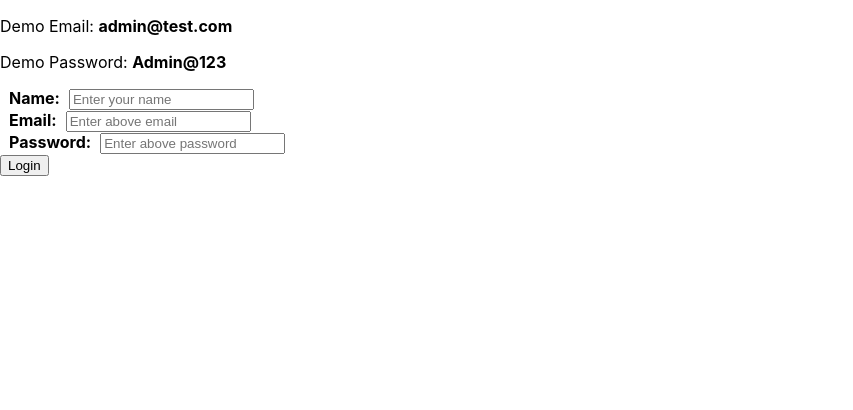
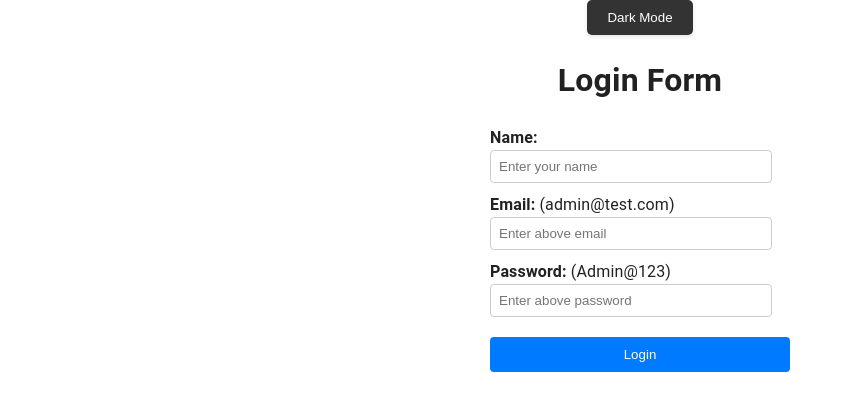
Before and after one commit to nikunjp-tatva/react-training, a React (Create React App) app: page /stores/global in a window 1280 px wide. Shown: the top 410 px of the page, without its empty margins (0-853 px from the left). Built offline with nearby package versions, Linux system fonts and the light colour scheme.

Commit message:
implement css using various methods

```diff
--- a/package.json
+++ b/package.json
@@ -3,6 +3,9 @@
   "version": "0.1.0",
   "private": true,
   "dependencies": {
+    "@emotion/react": "^11.11.1",
+    "@emotion/styled": "^11.11.0",
+    "@mui/material": "^5.15.0",
     "@reduxjs/toolkit": "^2.0.1",
     "axios": "^1.6.2",
     "formik": "^2.4.5",
@@ -11,6 +14,7 @@
     "react-redux": "^9.0.2",
     "react-router-dom": "^6.20.0",
     "react-scripts": "5.0.1",
+    "styled-components": "^6.1.1",
     "web-vitals": "^2.1.4",
     "yup": "^1.3.2"
   },
--- a/src/App.js
+++ b/src/App.js
@@ -1,21 +1,19 @@
-import { useMemo, useState } from "react";
+import React from "react";
 
-import { GlobalContext } from "./components/contexts/GlobalContext";
+import { GlobalProvider } from "./components/contexts/GlobalContext";
 import { Provider } from "react-redux";
 import { store } from "./redux/store/store";
 import Login from "./pages/Login";
 import { AuthProvider } from "./components/contexts/AuthContext";
 
 function App() {
-  const [theme, setTheme] = useState("dark");
-  const globalContext = useMemo(() => ({ theme, setTheme }), [theme]);
   return (
     <AuthProvider>
-    <Provider store={store}>
-      <GlobalContext.Provider value={globalContext}>
-       < Login />
-      </GlobalContext.Provider>
-    </Provider>
+      <Provider store={store}>
+        <GlobalProvider>
+          <Login />
+        </GlobalProvider>
+      </Provider>
     </AuthProvider>
   );
 }
--- /dev/null
+++ b/src/components/contexts/GlobalContext.css
@@ -0,0 +1,21 @@
+.theme-toggle-button-container {
+  display: flex;
+  justify-content: center;
+  align-items: center;
+}
+
+.theme-toggle-button {
+  padding: 10px 20px;
+  border: none;
+  border-radius: 5px;
+  cursor: pointer;
+  background-color: #333;
+  color: #fff;
+  box-shadow: 0 2px 4px rgba(0, 0, 0, 0.1);
+}
+
+/* CSS for the toggle button in dark mode */
+.theme-toggle-button.dark-mode {
+  background-color: #fff;
+  color: #333;
+}
--- a/src/components/contexts/GlobalContext.js
+++ b/src/components/contexts/GlobalContext.js
@@ -1,3 +1,45 @@
-import { createContext } from "react";
+import React, { createContext, useState, useContext, useMemo } from "react";
+import { createTheme, ThemeProvider, CssBaseline } from "@mui/material";
+import "./GlobalContext.css";
 
-export const GlobalContext = createContext("");
+const lightTheme = createTheme({
+  palette: {
+    mode: "light",
+  },
+});
+
+const darkTheme = createTheme({
+  palette: {
+    mode: "dark",
+  },
+});
+
+export const GlobalContext = createContext();
+
+export const GlobalProvider = ({ children }) => {
+  const [isDarkMode, setIsDarkMode] = useState(false);
+
+  const globalContext = useMemo(
+    () => ({ isDarkMode, setIsDarkMode }),
+    [isDarkMode, setIsDarkMode]
+  );
+
+  return (
+    <GlobalContext.Provider value={globalContext}>
+      <ThemeProvider theme={isDarkMode ? darkTheme : lightTheme}>
+        <CssBaseline />
+        <div className="theme-toggle-button-container">
+        <button
+          className={`theme-toggle-button ${isDarkMode ? "dark-mode" : ""}`}
+          onClick={() => setIsDarkMode(!isDarkMode)}
+        >
+          {isDarkMode ? "Light Mode" : "Dark Mode"}
+        </button>
+        </div>
+        {children}
+      </ThemeProvider>
+    </GlobalContext.Provider>
+  );
+};
+
+export const useGlobal = () => useContext(GlobalProvider);
--- /dev/null
+++ b/src/components/form/LoginForm.css
@@ -0,0 +1,45 @@
+/* CSS for Form */
+.form-login {
+  display: flex;
+  flex-direction: column;
+  width: 300px;
+  margin: 0 auto;
+}
+
+.form-label {
+  margin-bottom: 5px;
+  /* font-weight: bold; */
+}
+
+.form-input[type="text"],
+.form-input[type="email"],
+.form-input[type="password"] {
+  padding: 8px;
+  margin-bottom: 10px;
+  border-radius: 4px;
+  border: 1px solid #ccc;
+  width: 94%;
+}
+
+.form-button {
+  padding: 10px 15px;
+  margin-top: 10px;
+  border-radius: 4px;
+  border: none;
+  background-color: #007bff;
+  color: white;
+  cursor: pointer;
+  transition: background-color 0.3s;
+}
+
+.form-button:hover {
+  background-color: #0056b3;
+}
+
+/* Error Message Style */
+.form-error {
+  color: red;
+  margin-top: -8px;
+  margin-bottom: 8px;
+  font-size: 14px;
+}
--- a/src/components/form/LoginForm.js
+++ b/src/components/form/LoginForm.js
@@ -1,6 +1,7 @@
 import React from "react";
 import { Formik, Form, Field, ErrorMessage } from "formik";
 import * as Yup from "yup";
+import "./LoginForm.css";
 
 const validationSchema = Yup.object().shape({
   name: Yup.string().required("Name is required"),
@@ -17,7 +18,6 @@ const initialValues = {
 };
 
 const LoginForm = (props) => {
-
   const onSubmit = (values, action) => {
     const { email, password } = values;
     if (email !== "admin@test.com" || password !== "Admin@123") {
@@ -29,53 +29,57 @@ const LoginForm = (props) => {
   };
   return (
     <>
-      <p>
-        Demo Email: <b>admin@test.com</b>
-      </p>
-      <p>
-        Demo Password: <b>Admin@123</b>
-      </p>
+    <h1><center>Login Form</center></h1>
       <Formik
         initialValues={initialValues}
         validationSchema={validationSchema}
         onSubmit={onSubmit}
       >
-        <Form>
-        <div>
-            <label htmlFor="name"> &nbsp; <b>Name:</b> &nbsp;</label>
-            <Field type="text" name="name" placeholder="Enter your name"/>
+        <Form className="form-login">
+          <div>
+            <label htmlFor="name" className="form-label">
+              <b>Name:</b>
+            </label>
+            <Field
+              className="form-input"
+              type="text"
+              name="name"
+              placeholder="Enter your name"
+            />
+            <ErrorMessage name="name" component="div" className="form-error" />
+          </div>
+
+          <div>
+            <label htmlFor="email" className="form-label">
+              <b>Email: </b> (admin@test.com)
+            </label>
+            <Field
+              className="form-input"
+              type="email"
+              name="email"
+              placeholder="Enter above email"
+              />
+            <ErrorMessage name="email" component="div" className="form-error" />
+          </div>
+
+          <div>
+            <label htmlFor="password" className="form-label">
+              <b>Password: </b> (Admin@123)
+            </label>
+            <Field
+              className="form-input"
+              type="password"
+              name="password"
+              placeholder="Enter above password"
+            />
             <ErrorMessage
-              name="name"
+              name="password"
               component="div"
-              style={{ color: "red" }}
+              className="form-error"
             />
           </div>
 
-          <div>
-            <label htmlFor="email">
-              &nbsp; <b>Email:</b> &nbsp;
-            </label>
-            <Field type="email" name="email" placeholder="Enter above email"/>
-            <ErrorMessage
-              name="email"
-              component="div"
-              style={{ color: "red" }}
-            />
-          </div>
-
-          <div>
-            <label htmlFor="password">
-              &nbsp; <b>Password:</b> &nbsp;
-            </label>
-            <Field type="password" name="password" placeholder="Enter above password"/>
-            <ErrorMessage
-              name="password"
-              component="div"
-              style={{ color: "red" }}
-            />
-          </div>
-
-          <button type="submit"> Login</button>
+          <button className="form-button" type="submit"> Login</button>
         </Form>
       </Formik>
     </>
--- a/src/components/functional/RouterComponent.js
+++ b/src/components/functional/RouterComponent.js
@@ -23,18 +23,18 @@ export default function RouterComponent() {
         <NavBar />
         <Routes>
           <Route path="/" exact element={<Home />} />
-          <Route path="/functional" element={<Functional />} />
-          <Route path="/class" element={<Class />} />
           <Route path="/state-props" element={<StateProps />} />
-          <Route path="/ex-5" element={<EX5 />} />
           <Route path="/userDetails" element={<UserDetails />} />
-          <Route path="/ex-2.1" element={<EX2_1 />} />
           <Route path="/form" element={<FormComponent />} />
-          <Route path="/ex-2.2" element={<EX2_2 />} />
-          <Route path="/global-store" element={<Store />} />
-          <Route path="/redux-store" element={<ReduxStore />} />
-          <Route path="/ex-3.3" element={<EX3_3 />} />
-          <Route path="/higher-order-component" element={<HRC />} />
+          <Route path="/components/functional" element={<Functional />} />
+          <Route path="/components/class" element={<Class />} />
+          <Route path="/components/higher-order" element={<HRC />} />
+          <Route path="/exercises/ex-2.1" element={<EX2_1 />} />
+          <Route path="/exercises/ex-2.2" element={<EX2_2 />} />
+          <Route path="/exercises/ex-3.3" element={<EX3_3 />} />
+          <Route path="/exercises/ex-5" element={<EX5 />} />
+          <Route path="/stores/global" element={<Store />} />
+          <Route path="/stores/redux" element={<ReduxStore />} />
         </Routes>
       </div>
     </Router>
--- /dev/null
+++ b/src/pages/Login.css
@@ -0,0 +1,31 @@
+div.welcome-section {
+  display: flex;
+  justify-content: space-between;
+  align-items: center;
+  /* margin-bottom: 6 px; */
+}
+
+div.welcome-section h3 {
+  font-size: 18px;
+  padding-left: 10px;
+}
+
+.welcome-color {
+  color: #007bff;
+}
+
+div.welcome-section button {
+  padding: 8px 16px;
+  margin-right: 10px;
+  border-radius: 4px;
+  border: none;
+  background-color: #f00000;
+  color: white;
+  cursor: pointer;
+  transition: background-color 0.3s;
+}
+
+div.welcome-section button:hover {
+  background-color: #d52929;
+  opacity: 80%;
+}
--- a/src/pages/Login.js
+++ b/src/pages/Login.js
@@ -3,18 +3,18 @@ import React from "react";
 import { useAuth } from "../components/contexts/AuthContext";
 import RouterComponent from "../components/functional/RouterComponent";
 import LoginForm from "../components/form/LoginForm";
+import "./Login.css";
 
 const Login = () => {
   const { isLoggedIn, login, logout, loggedInUserDetails } = useAuth();
-
   return (
     <div>
       {isLoggedIn ? (
         <>
-          <div>
-            <p>
-              Welcome <b>{loggedInUserDetails?.name}</b>
-            </p>
+          <div className="welcome-section">
+            <h3>
+              Welcome <b className="welcome-color">{loggedInUserDetails?.name}</b>
+            </h3>
             <button onClick={logout}>Log Out</button>
           </div>
           <RouterComponent />
--- a/src/pages/Store.js
+++ b/src/pages/Store.js
@@ -1,19 +1,7 @@
-import React, { useContext } from "react";
+import React from "react";
 
-import { GlobalContext } from "../components/contexts/GlobalContext";
+import { GlobalProvider } from "../components/contexts/GlobalContext";
 
 export default function Store() {
-  const { theme, setTheme } = useContext(GlobalContext);
-  return (
-    <>
-      <p>Using Context Current Theme: <b>{theme}</b> </p>
-      <button
-        onClick={() => {
-          setTheme((theme) => (theme === "light" ? "dark" : "light"));
-        }}
-      >
-        Change Theme
-      </button>
-    </>
-  );
+  return <GlobalProvider />;
 }
```
Also changed, not shown: src/components/functional/NavBar.js (+88 -29 lines), 2 other files (tests, documents, lock files or other folders).
